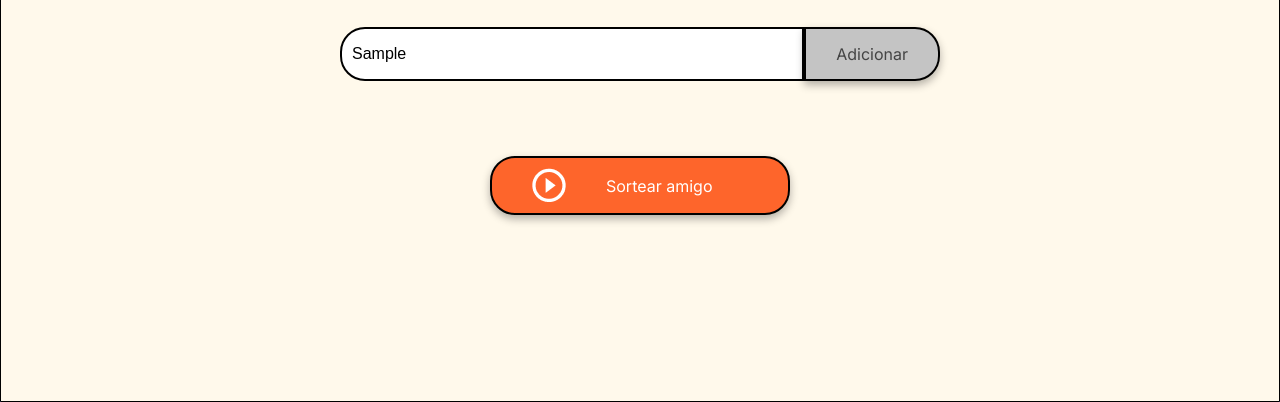
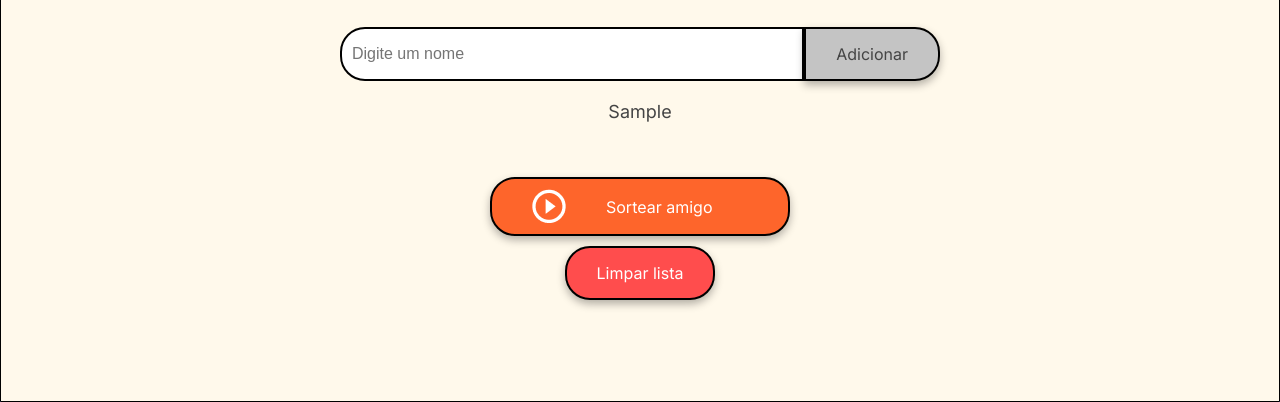
Before and after one commit to Henrike-PB/Oracle-Next-Education, a plain HTML site: page challenge_amigo_secreto/index.html in a window 1280 px wide. Both pictures are taken after typing "Sample" into the empty fields and a click on the button "Adicionar". Shown: the part 398-800 px from the top of the page. Drawn offline with Linux system fonts and the light colour scheme.

Commit message:
add: adicionando funções de adicionar amigos, atualizar lista e limpar lista

```diff
--- a/challenge_amigo_secreto/app.js
+++ b/challenge_amigo_secreto/app.js
@@ -1 +1,73 @@
-//O principal objetivo deste desafio é fortalecer suas habilidades em lógica de programação. Aqui você deverá desenvolver a lógica para resolver o problema.
+// Array para armazenar os nomes dos amigos
+let amigos = [];
+
+// Função para adicionar um amigo ao array e atualizar a lista na página
+function adicionarAmigo() {
+  const input = document.getElementById("amigo");
+  const nome = input.value.trim();
+
+  // Validação para campo vazio
+  if (nome === "") {
+    alert("Por favor, insira um nome.");
+    return;
+  }
+
+  // Adiciona o nome ao array
+  amigos.push(nome);
+
+  // Limpa o campo input para novo nome
+  input.value = "";
+
+  // Atualiza a lista na página
+  atualizarLista();
+}
+
+// Função para atualizar a lista de amigos na página
+function atualizarLista() {
+  const lista = document.getElementById("lista-amigos");
+
+  // Limpa a lista existente (para evitar duplicatas)
+  lista.innerHTML = "";
+
+  // Para cada nome no array, cria um elemento <li> e adiciona à lista
+  amigos.forEach((nome) => {
+    const li = document.createElement("li");
+    li.textContent = nome;
+    lista.appendChild(li);
+  });
+}
+
+function sortearAmigo() {
+  // Verifica se o array amigos possui pelo menos um nome
+  if (amigos.length === 0) {
+    alert("Adicione pelo menos um nome antes de sortear.");
+    return;
+  }
+
+  // Gera um índice aleatório entre 0 e amigos.length - 1
+  const indiceAleatorio = Math.floor(Math.random() * amigos.length);
+
+  // Obtém o nome sorteado usando o índice aleatório
+  const nomeSorteado = amigos[indiceAleatorio];
+
+  // Atualiza o conteúdo do elemento de resultado para mostrar o amigo secreto
+  const elementoResultado = document.getElementById("resultado");
+  if (elementoResultado) {
+    elementoResultado.innerHTML = `Amigo secreto: <strong>${nomeSorteado}</strong>`;
+  }
+}
+
+function limparLista() {
+  // Limpa o array que armazena os nomes
+  amigos = [];
+
+  // Limpa a lista de amigos na página
+  const lista = document.getElementById("lista-amigos");
+  lista.innerHTML = "";
+
+  // Limpa o resultado do sorteio
+  const resultado = document.getElementById("resultado");
+  if (resultado) {
+    resultado.innerHTML = "";
+  }
+}
--- a/challenge_amigo_secreto/index.html
+++ b/challenge_amigo_secreto/index.html
@@ -1,12 +1,15 @@
 <!DOCTYPE html>
 <html lang="pt-br">
 <head>
-    <meta charset="UTF-8">
-    <meta name="viewport" content="width=device-width, initial-scale=1.0">
-    <link rel="stylesheet" href="style.css">
-    <link rel="preconnect" href="https://fonts.googleapis.com">
-    <link rel="preconnect" href="https://fonts.gstatic.com" crossorigin>
-    <link href="https://fonts.googleapis.com/css2?family=Inter:wght@100;400;700;900&family=Merriweather:ital,wght@0,300;0,400;0,700;0,900;1,300;1,400;1,700;1,900&display=swap" rel="stylesheet">
+    <meta charset="UTF-8" />
+    <meta name="viewport" content="width=device-width, initial-scale=1" />
+    <link rel="stylesheet" href="style.css" />
+    <link rel="preconnect" href="https://fonts.googleapis.com" />
+    <link rel="preconnect" href="https://fonts.gstatic.com" crossorigin />
+    <link
+      href="https://fonts.googleapis.com/css2?family=Inter:wght@100;400;700;900&family=Merriweather:ital,wght@0,300;0,400;0,700;0,900;1,300;1,400;1,700;1,900&display=swap"
+      rel="stylesheet"
+    />
     <title>Amigo Secreto</title>
 </head>
 
@@ -14,23 +17,40 @@
     <main class="main-content">
         <header class="header-banner">
             <h1 class="main-title">Amigo Secreto</h1>
-            <img src="assets/amigo-secreto.png" alt="Imagem representativa de amigo secreto">
+            <img src="assets/amigo-secreto.png" alt="Imagem representativa de amigo secreto" />
         </header>
 
-        <section class="input-section">
-            <h2 class="section-title">Digite o nome dos seus amigos</h2>
+        <section class="input-section" aria-labelledby="section-title">
+            <h2 id="section-title" class="section-title">Digite o nome dos seus amigos</h2>
+
             <div class="input-wrapper">
-                <input type="text" id="amigo" class="input-name" placeholder="Digite um nome">
-                <button class="button-add" onclick="adicionarAmigo()">Adicionar</button>
+                <input
+                    type="text"
+                    id="amigo"
+                    class="input-name"
+                    placeholder="Digite um nome"
+                    aria-label="Digite o nome do amigo"
+                />
+                <button class="button-add" onclick="adicionarAmigo()" aria-label="Adicionar amigo">
+                    Adicionar
+                </button>
             </div>
 
-            <ul id="listaAmigos" class="name-list" aria-labelledby="listaAmigos" role="list"></ul>
-            <ul id="resultado" class="result-list" aria-live="polite"></ul>
+            <!-- Lista dos nomes adicionados -->
+            <ul id="lista-amigos" class="name-list" aria-live="polite" aria-label="Lista de amigos adicionados" role="list"></ul>
 
-            <div class="button-container">
+            <!-- Área para mostrar o resultado do sorteio -->
+            <p id="resultado" class="result-list" aria-live="polite" role="region" aria-atomic="true"></p>
+
+            <!-- Botões para sortear e limpar -->
+            <div class="button-container" style="display: flex; gap: 10px; justify-content: center; flex-wrap: wrap; max-width: 320px; margin: 20px auto 0;">
                 <button class="button-draw" onclick="sortearAmigo()" aria-label="Sortear amigo secreto">
-                    <img src="assets/play_circle_outline.png" alt="Ícone para sortear">
+                    <img src="assets/play_circle_outline.png" alt="Ícone para sortear" />
                     Sortear amigo
+                </button>
+
+                <button class="button-clear" onclick="limparLista()" aria-label="Limpar lista de amigos">
+                    Limpar lista
                 </button>
             </div>
         </section>
--- a/challenge_amigo_secreto/style.css
+++ b/challenge_amigo_secreto/style.css
@@ -125,6 +125,26 @@ button {
     background-color: #a1a1a1;
 }
 
+/* Botão de limpar lista */
+.button-clear {
+    padding: 15px 30px;
+    font-family: "Inter", sans-serif;
+    font-size: 16px;
+    border: 2px solid #000;
+    border-radius: 25px;
+    box-shadow: 0 4px 8px rgba(0, 0, 0, 0.3);
+    cursor: pointer;
+
+    background-color: #ff4d4d; /* tom vermelho para destacar */
+    color: var(--color-white);
+    transition: background-color 0.3s ease;
+}
+
+.button-clear:hover {
+    background-color: #e03d3d; /* tom vermelho mais escuro no hover */
+}
+
+
 /* Listas */
 ul {
     list-style-type: none;
```
